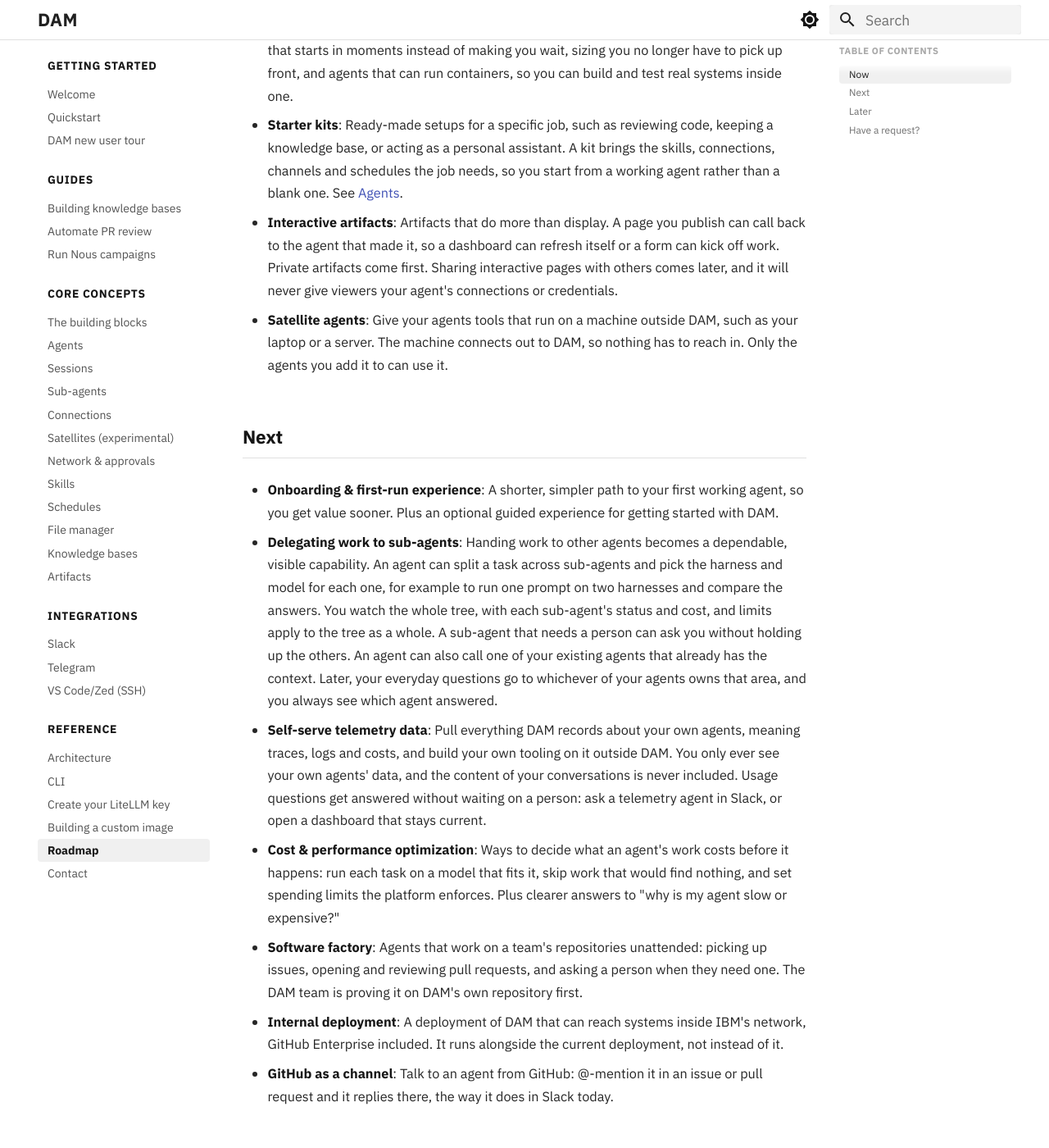
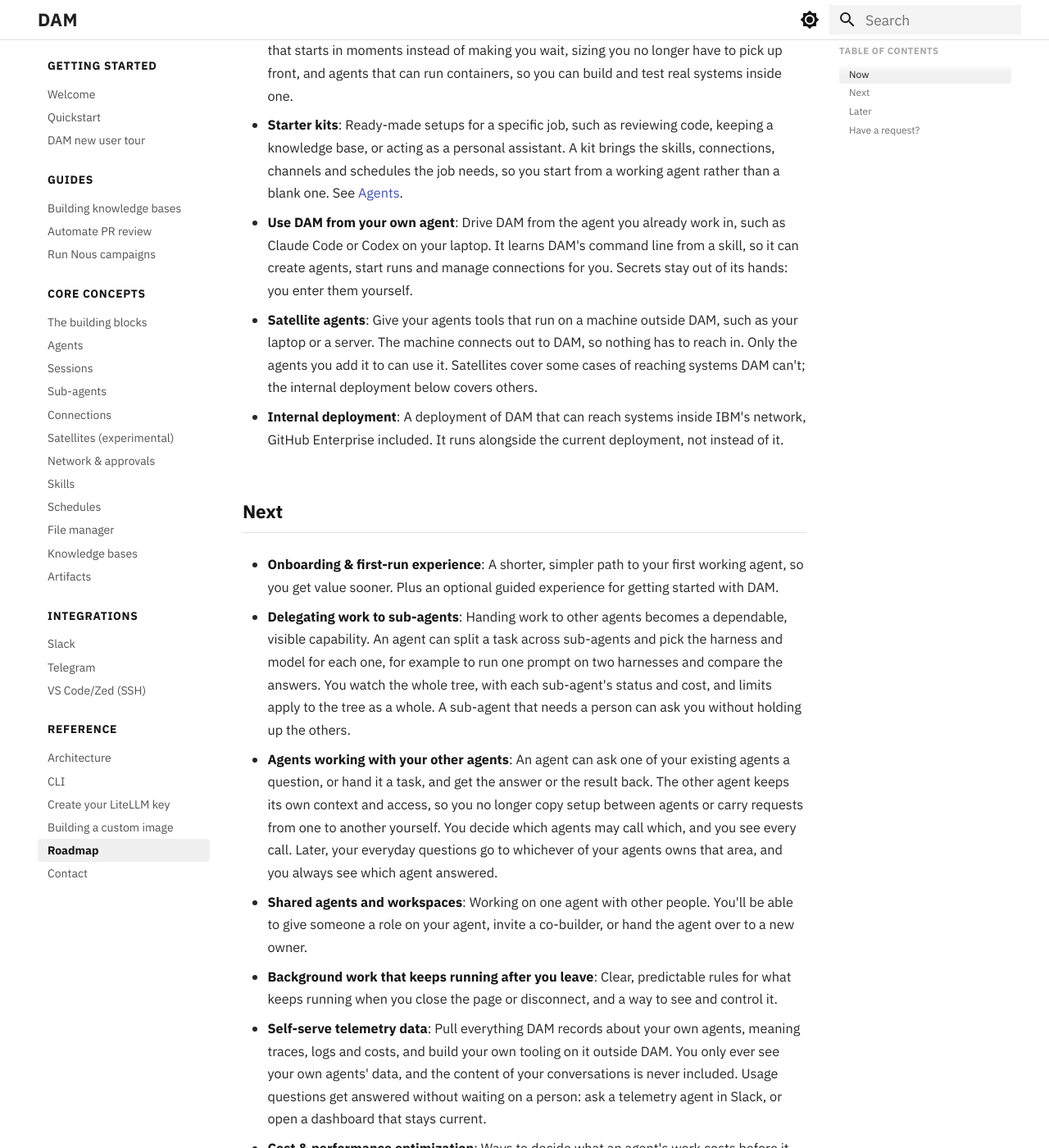
Before and after one commit to dam-agents/docs, an MkDocs documentation site: the page built from docs/reference/roadmap.md, in a window 1280 px wide and 1400 px high, scrolled down 377 px. Shown: the whole window at 82% size. Built offline with MkDocs 1.6.1 and Material for MkDocs 9.7.7, drawn with Linux system fonts in a browser that asks for light colours; some of the changed text lies outside the part shown.

Commit message:
docs: refresh the roadmap against the board (#123)
Assisted-By: Claude (Anthropic AI) <noreply@anthropic.com>

Signed-off-by: Jenna Winkler <Jenna.Winkler@ibm.com>

```diff
--- a/docs/reference/roadmap.md
+++ b/docs/reference/roadmap.md
@@ -10,15 +10,23 @@ DAM is a research project, and real users drive its direction. Much of what we b
 
 - **Starter kits**: Ready-made setups for a specific job, such as reviewing code, keeping a knowledge base, or acting as a personal assistant. A kit brings the skills, connections, channels and schedules the job needs, so you start from a working agent rather than a blank one. See [Agents](../core-concepts/agents.md).
 
-- **Interactive artifacts**: Artifacts that do more than display. A page you publish can call back to the agent that made it, so a dashboard can refresh itself or a form can kick off work. Private artifacts come first. Sharing interactive pages with others comes later, and it will never give viewers your agent's connections or credentials.
+- **Use DAM from your own agent**: Drive DAM from the agent you already work in, such as Claude Code or Codex on your laptop. It learns DAM's command line from a skill, so it can create agents, start runs and manage connections for you. Secrets stay out of its hands: you enter them yourself.
 
-- **Satellite agents**: Give your agents tools that run on a machine outside DAM, such as your laptop or a server. The machine connects out to DAM, so nothing has to reach in. Only the agents you add it to can use it.
+- **Satellite agents**: Give your agents tools that run on a machine outside DAM, such as your laptop or a server. The machine connects out to DAM, so nothing has to reach in. Only the agents you add it to can use it. Satellites cover some cases of reaching systems DAM can't; the internal deployment below covers others.
+
+- **Internal deployment**: A deployment of DAM that can reach systems inside IBM's network, GitHub Enterprise included. It runs alongside the current deployment, not instead of it.
 
 ## Next
 
 - **Onboarding & first-run experience**: A shorter, simpler path to your first working agent, so you get value sooner. Plus an optional guided experience for getting started with DAM.
 
-- **Delegating work to sub-agents**: Handing work to other agents becomes a dependable, visible capability. An agent can split a task across sub-agents and pick the harness and model for each one, for example to run one prompt on two harnesses and compare the answers. You watch the whole tree, with each sub-agent's status and cost, and limits apply to the tree as a whole. A sub-agent that needs a person can ask you without holding up the others. An agent can also call one of your existing agents that already has the context. Later, your everyday questions go to whichever of your agents owns that area, and you always see which agent answered.
+- **Delegating work to sub-agents**: Handing work to other agents becomes a dependable, visible capability. An agent can split a task across sub-agents and pick the harness and model for each one, for example to run one prompt on two harnesses and compare the answers. You watch the whole tree, with each sub-agent's status and cost, and limits apply to the tree as a whole. A sub-agent that needs a person can ask you without holding up the others.
+
+- **Agents working with your other agents**: An agent can ask one of your existing agents a question, or hand it a task, and get the answer or the result back. The other agent keeps its own context and access, so you no longer copy setup between agents or carry requests from one to another yourself. You decide which agents may call which, and you see every call. Later, your everyday questions go to whichever of your agents owns that area, and you always see which agent answered.
+
+- **Shared agents and workspaces**: Working on one agent with other people. You'll be able to give someone a role on your agent, invite a co-builder, or hand the agent over to a new owner.
+
+- **Background work that keeps running after you leave**: Clear, predictable rules for what keeps running when you close the page or disconnect, and a way to see and control it.
 
 - **Self-serve telemetry data**: Pull everything DAM records about your own agents, meaning traces, logs and costs, and build your own tooling on it outside DAM. You only ever see your own agents' data, and the content of your conversations is never included. Usage questions get answered without waiting on a person: ask a telemetry agent in Slack, or open a dashboard that stays current.
 
@@ -26,13 +34,11 @@ DAM is a research project, and real users drive its direction. Much of what we b
 
 - **Software factory**: Agents that work on a team's repositories unattended: picking up issues, opening and reviewing pull requests, and asking a person when they need one. The DAM team is proving it on DAM's own repository first.
 
-- **Internal deployment**: A deployment of DAM that can reach systems inside IBM's network, GitHub Enterprise included. It runs alongside the current deployment, not instead of it.
-
 - **GitHub as a channel**: Talk to an agent from GitHub: @-mention it in an issue or pull request and it replies there, the way it does in Slack today.
 
 ## Later
 
-- **Shared agents and workspaces**: Working on one agent with other people. You'll be able to give someone a role on your agent, invite a co-builder, or hand the agent over to a new owner.
+- **Interactive artifacts**: Artifacts that do more than display. A page you publish can call back to the agent that made it, so a dashboard can refresh itself or a form can kick off work. Private artifacts come first. Sharing interactive pages with others comes later, and it will never give viewers your agent's connections or credentials.
 
 - **Smart platform**: A built-in assistant inside DAM. It answers questions about the platform, knows the state of your agents, and over time explains problems and helps with setup.
 
```
